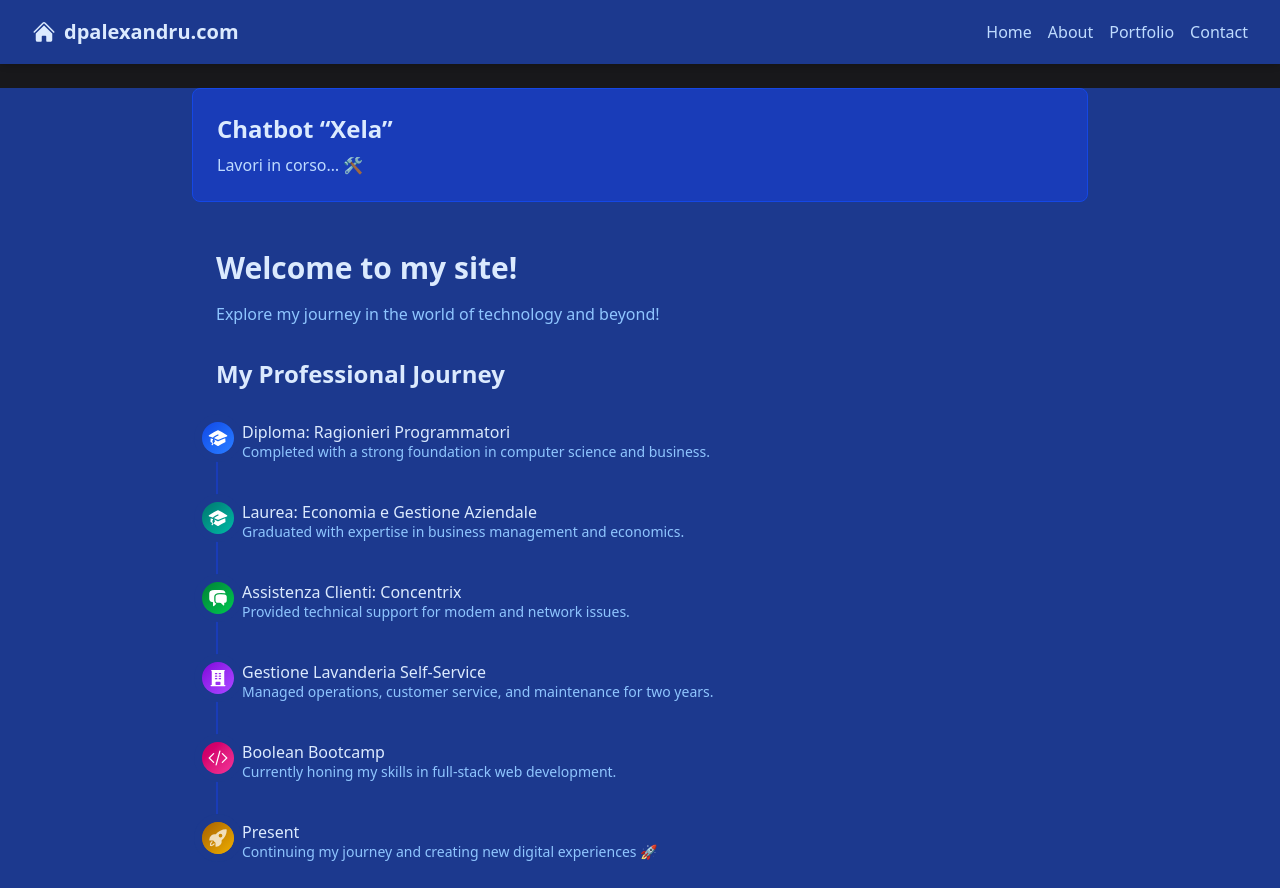
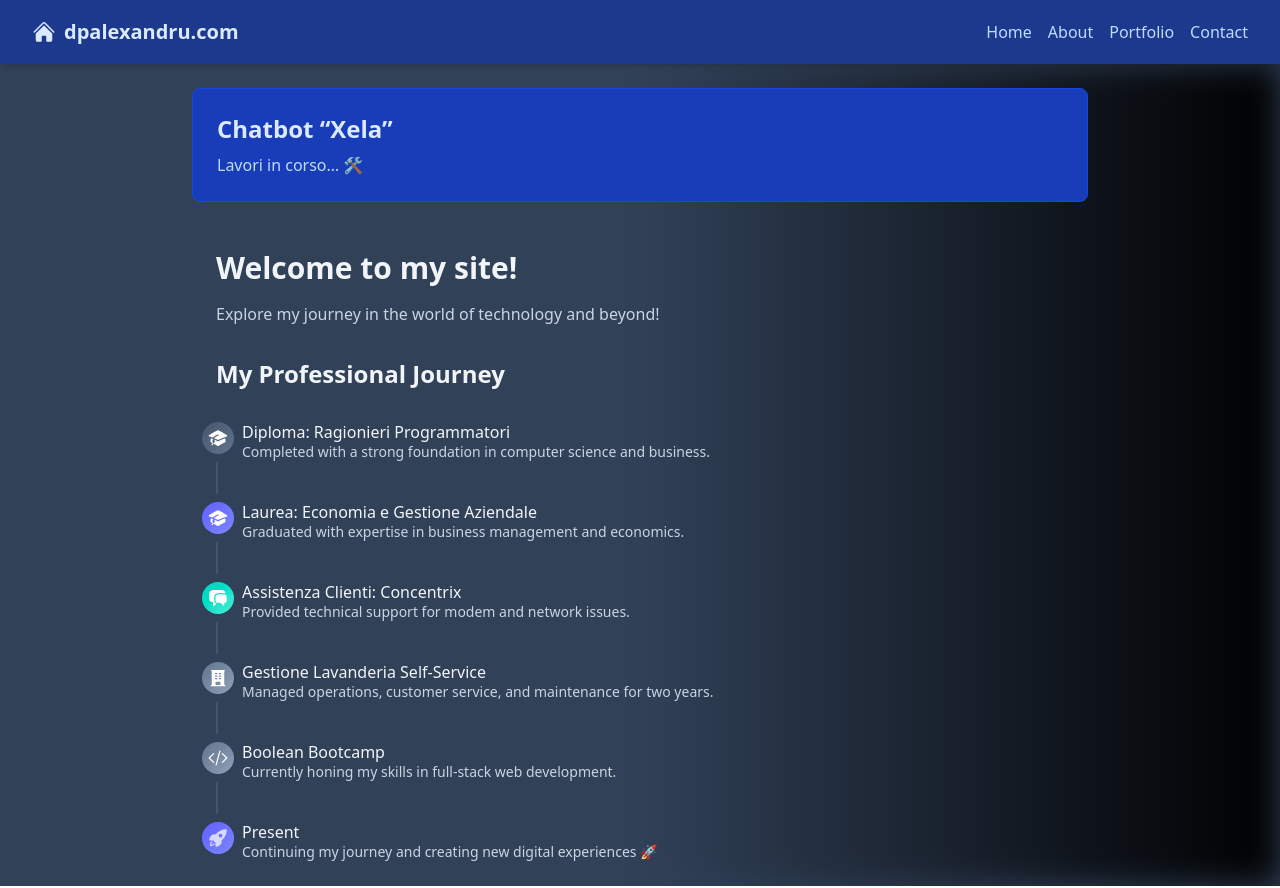
Before and after one commit to dpalexandru/dpalexandru.com, a React (Vite) app: page / in a window 1280 px wide. Built offline with nearby package versions, Linux system fonts and the light colour scheme.

Commit message:
add background

```diff
--- a/src/App.css
+++ b/src/App.css
@@ -1 +1,3 @@
 @import "tailwindcss";
+
+@import url('https://fonts.googleapis.com/css2?family=Inter:wght@300;400;500;600;700&display=swap');
--- a/src/App.jsx
+++ b/src/App.jsx
@@ -5,6 +5,7 @@ import Home from './components/Home';
 import About from './components/About';
 import Portfolio from './components/Portfolio';
 import Contact from './components/Contact';
+import './index.css'
 
 
 function App() {
--- a/src/components/Home.jsx
+++ b/src/components/Home.jsx
@@ -1,4 +1,3 @@
-// src/components/Home.jsx
 import React from 'react';
 import Xela from './Xela';
 import {
@@ -11,73 +10,81 @@ import {
 
 const Home = () => {
   return (
-    <div className="bg-blue-900 text-blue-100 min-h-screen">
+    <div className="relative text-slate-100 min-h-screen overflow-hidden">
+      {/* layer di base: slate */}
+      <div className="absolute inset-0 bg-slate-700" />
+
+      {/* layer sfocato a destra: gradiente da nero trasparente a nero */}
+      <div className="absolute inset-y-0 right-0 w-1/2 bg-gradient-to-l from-black to-transparent filter blur-lg" />
+
+      {/* contenuto vero e proprio */}
+      <div className="relative z-10">
         {/* 1️⃣ Qui mettiamo Xela subito sotto la Navbar */}
         <Xela />
 
         {/* 2️⃣ Il contenuto “storico” della Home (timeline, etc.) */}
         <div className="p-6 max-w-4xl mx-auto">
-        <h1 className="text-3xl font-bold mb-4">Welcome to my site!</h1>
-        <p className="mb-8 text-blue-300">
+          <h1 className="text-3xl font-bold mb-4 text-slate-100">Welcome to my site!</h1>
+          <p className="mb-8 text-slate-300">
             Explore my journey in the world of technology and beyond!
           </p>
 
           {/* Timeline Professionale */}
           <section>
-          <h2 className="text-2xl font-bold mb-8 text-blue-100">My Professional Journey</h2>
-          <ol className="relative border-l-2 border-blue-800">
+            <h2 className="text-2xl font-bold mb-8 text-slate-100">My Professional Journey</h2>
+            <ol className="relative border-l-2 border-slate-600">
               <li className="mb-10 ml-6">
-              <span className="absolute flex items-center justify-center w-8 h-8 bg-gradient-to-br from-blue-700 to-blue-500 rounded-full -left-4 ring-8 ring-blue-900">
+                <span className="absolute flex items-center justify-center w-8 h-8 bg-gradient-to-br from-slate-600 to-slate-500 rounded-full -left-4 ring-8 ring-slate-700">
                   <AcademicCapIcon className="w-5 h-5 text-white" />
                 </span>
-              <h3 className="font-medium leading-tight">Diploma: Ragionieri Programmatori</h3>
-              <p className="text-sm text-blue-300">
+                <h3 className="font-medium leading-tight text-slate-100">Diploma: Ragionieri Programmatori</h3>
+                <p className="text-sm text-slate-300">
                   Completed with a strong foundation in computer science and business.
                 </p>
               </li>
               <li className="mb-10 ml-6">
-              <span className="absolute flex items-center justify-center w-8 h-8 bg-gradient-to-br from-teal-700 to-teal-500 rounded-full -left-4 ring-8 ring-blue-900">
+                <span className="absolute flex items-center justify-center w-8 h-8 bg-gradient-to-br from-indigo-500 to-indigo-400 rounded-full -left-4 ring-8 ring-slate-700">
                   <AcademicCapIcon className="w-5 h-5 text-white" />
                 </span>
-              <h3 className="font-medium leading-tight">Laurea: Economia e Gestione Aziendale</h3>
-              <p className="text-sm text-blue-300">
+                <h3 className="font-medium leading-tight text-slate-100">Laurea: Economia e Gestione Aziendale</h3>
+                <p className="text-sm text-slate-300">
                   Graduated with expertise in business management and economics.
                 </p>
               </li>
               <li className="mb-10 ml-6">
-              <span className="absolute flex items-center justify-center w-8 h-8 bg-gradient-to-br from-green-700 to-green-500 rounded-full -left-4 ring-8 ring-blue-900">
+                <span className="absolute flex items-center justify-center w-8 h-8 bg-gradient-to-br from-teal-400 to-teal-300 rounded-full -left-4 ring-8 ring-slate-700">
                   <ChatBubbleLeftRightIcon className="w-5 h-5 text-white" />
                 </span>
-              <h3 className="font-medium leading-tight">Assistenza Clienti: Concentrix</h3>
-              <p className="text-sm text-blue-300">
+                <h3 className="font-medium leading-tight text-slate-100">Assistenza Clienti: Concentrix</h3>
+                <p className="text-sm text-slate-300">
                   Provided technical support for modem and network issues.
                 </p>
               </li>
               <li className="mb-10 ml-6">
-              <span className="absolute flex items-center justify-center w-8 h-8 bg-gradient-to-br from-purple-700 to-purple-500 rounded-full -left-4 ring-8 ring-blue-900">
+                <span className="absolute flex items-center justify-center w-8 h-8 bg-gradient-to-br from-slate-500 to-slate-400 rounded-full -left-4 ring-8 ring-slate-700">
                   <BuildingOfficeIcon className="w-5 h-5 text-white" />
                 </span>
-              <h3 className="font-medium leading-tight">Gestione Lavanderia Self-Service</h3>
-              <p className="text-sm text-blue-300">
+                <h3 className="font-medium leading-tight text-slate-100">Gestione Lavanderia Self-Service</h3>
+                <p className="text-sm text-slate-300">
                   Managed operations, customer service, and maintenance for two years.
                 </p>
               </li>
               <li className="mb-10 ml-6">
-              <span className="absolute flex items-center justify-center w-8 h-8 bg-gradient-to-br from-pink-700 to-pink-500 rounded-full -left-4 ring-8 ring-blue-900">
+                <span className="absolute flex items-center justify-center w-8 h-8 bg-gradient-to-br from-slate-500 to-slate-400 rounded-full -left-4 ring-8 ring-slate-700">
                   <CodeBracketIcon className="w-5 h-5 text-white" />
                 </span>
-              <h3 className="font-medium leading-tight">Boolean Bootcamp</h3>
-              <p className="text-sm text-blue-300">
+                <h3 className="font-medium leading-tight text-slate-100">Boolean Bootcamp</h3>
+                <p className="text-sm text-slate-300">
                   Currently honing my skills in full-stack web development.
                 </p>
               </li>
               <li className="ml-6">
-              <span className="absolute flex items-center justify-center w-8 h-8 bg-gradient-to-br from-yellow-700 to-yellow-500 rounded-full -left-4 ring-8 ring-blue-900 "></span>
-              <span className="absolute flex items-center justify-center w-8 h-8 bg-gradient-to-br from-yellow-700 to-yellow-500 rounded-full -left-4 ring-8 ring-blue-900 animate-pulse">
+                <span className="absolute flex items-center justify-center w-8 h-8 bg-gradient-to-br from-indigo-500 to-indigo-400 rounded-full -left-4 ring-8 ring-slate-700"></span>
+                <span className="absolute flex items-center justify-center w-8 h-8 bg-gradient-to-br from-indigo-500 to-indigo-400 rounded-full -left-4 ring-8 ring-slate-700 animate-pulse">
                   <RocketLaunchIcon className="w-5 h-5 text-white" />
                 </span>
-              <h3 className="font-medium leading-tight">Present</h3>
-              <p className="text-sm text-blue-300">
+                <h3 className="font-medium leading-tight text-slate-100">Present</h3>
+                <p className="text-sm text-slate-300">
                   Continuing my journey and creating new digital experiences 🚀
                 </p>
               </li>
@@ -85,6 +92,7 @@ const Home = () => {
           </section>
         </div>
       </div>
+    </div>
   );
 };
 
--- a/src/components/Navbar.jsx
+++ b/src/components/Navbar.jsx
@@ -10,7 +10,7 @@ import {
 } from '@heroicons/react/24/solid';
 
 const Navbar = () => {
-  const initialText = "I  am a web developer";
+  const initialText = "I  am a web developer ";
   const finalText = "dpalexandru.com";
   const [displayedText, setDisplayedText] = useState("");
   const [isFinal, setIsFinal] = useState(false);
--- a/src/index.css
+++ b/src/index.css
@@ -1,7 +1,6 @@
+@import url('https://fonts.googleapis.com/css2?family=Inter:wght@300;400;500;600;700&display=swap');
+
 @import "tailwindcss";
-
-/* animazione scritta in dpalexandru.com*/
-
 
 
 
--- /dev/null
+++ b/tailwind.config.js
@@ -0,0 +1,19 @@
+// tailwind.config.js
+module.exports = {
+  content: [
+    './src/**/*.{js,jsx,ts,tsx}',
+    // aggiungi qui il percorso ai tuoi componenti
+  ],
+  theme: {
+    extend: {
+      fontFamily: {
+        // definisci un alias “sans” che punti a Inter
+        sans: ['Inter', 'sans-serif'],
+        // se vuoi aggiungere altri alias, es:
+        // poppins: ['Poppins', 'sans-serif'],
+        // rubik: ['Rubik', 'sans-serif'],
+      },
+    },
+  },
+  plugins: [],
+};
```
Lines whose indentation alone changed are shown as unchanged.
